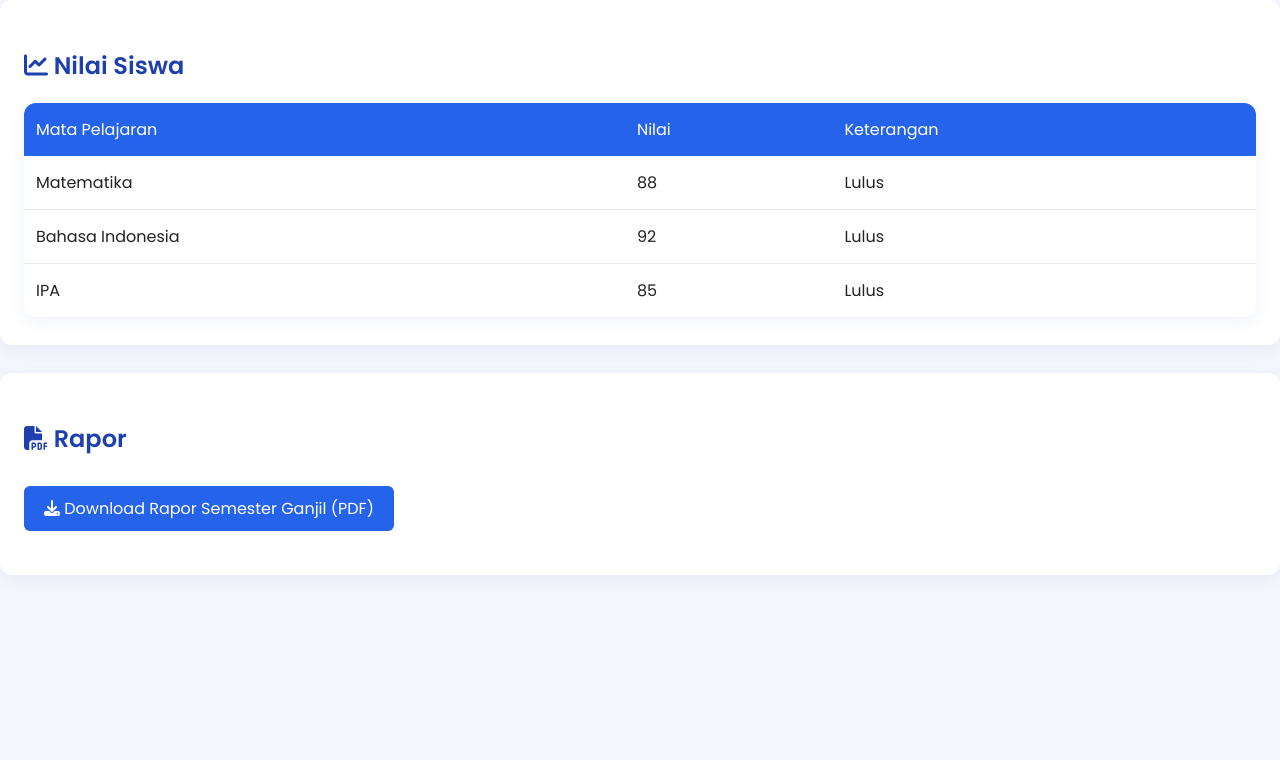
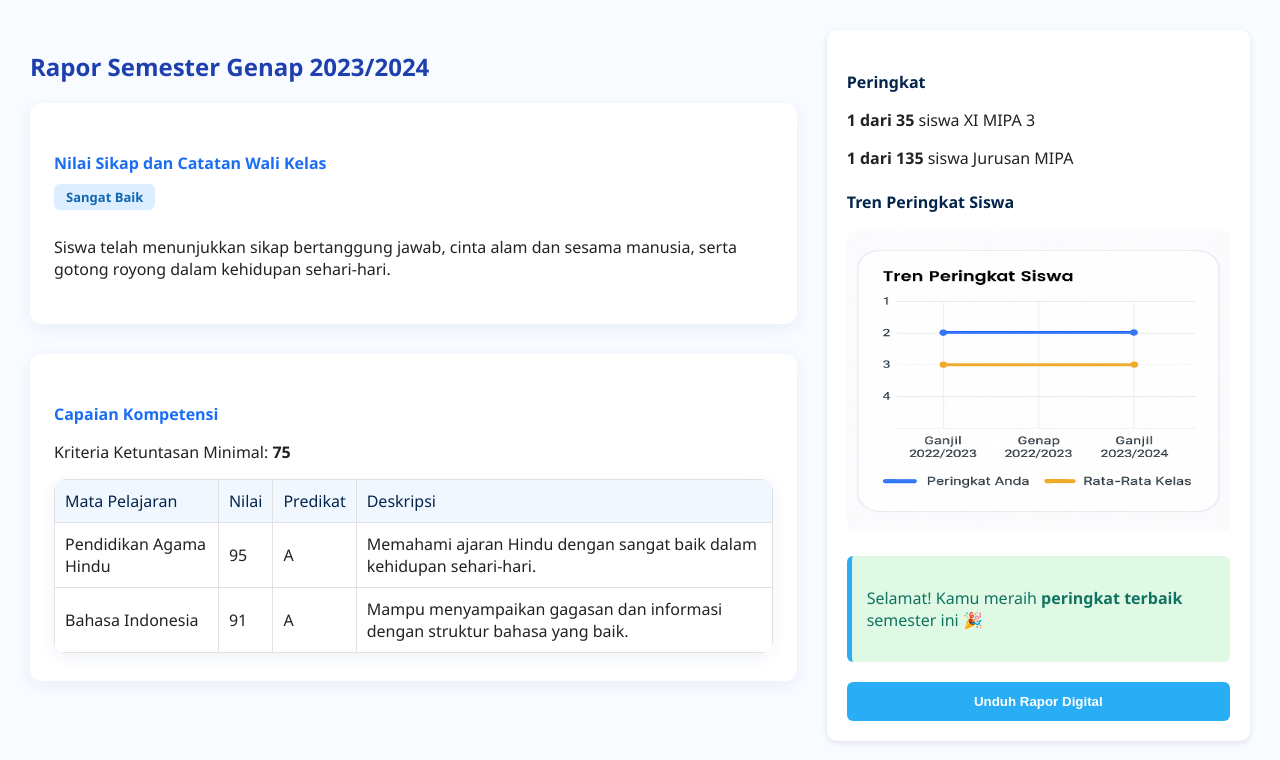
Before and after one commit to Dev-putra12/UTS_ADSI_GUI, a plain HTML site: page capaian.html in a window 1280 px wide. Drawn offline with Linux system fonts and the light colour scheme.

Commit message:
capaian akademik edit

```diff
--- a/Admin/capaian.html
+++ b/Admin/capaian.html
@@ -7,23 +7,64 @@
   <link rel="stylesheet" href="https://cdnjs.cloudflare.com/ajax/libs/font-awesome/6.4.2/css/all.min.css">
 </head>
 <body>
-  <div class="section">
-    <h2><i class="fa-solid fa-chart-line"></i> Nilai Siswa</h2>
-    <table>
+  <div class="main">
+    <h1>Capaian Akademik Siswa</h1>
+    <table class="admin-table">
       <thead>
-        <tr><th>Mata Pelajaran</th><th>Nilai</th><th>Keterangan</th></tr>
+        <tr>
+          <th>Nama</th>
+          <th>Kelas</th>
+          <th>Semester</th>
+          <th>Status</th>
+          <th>Aksi</th>
+        </tr>
       </thead>
       <tbody>
-        <tr><td>Matematika</td><td>88</td><td>Lulus</td></tr>
-        <tr><td>Bahasa Indonesia</td><td>92</td><td>Lulus</td></tr>
-        <tr><td>IPA</td><td>85</td><td>Lulus</td></tr>
+        <tr>
+          <td>Ni Kadek Dwita Putri Suastini</td>
+          <td>XI MIPA 3</td>
+          <td>Genap 2023/2024</td>
+          <td>Selesai</td>
+          <td>
+            <button class="btn-action btn-view" onclick="openModal()">View</button>
+            <button class="btn-action btn-edit">Edit</button>
+            <button class="btn-action btn-delete">Delete</button>
+          </td>
+        </tr>
+        <tr>
+          <td>Made Arya Saputra</td>
+          <td>XI MIPA 1</td>
+          <td>Genap 2023/2024</td>
+          <td>Proses</td>
+          <td>
+            <button class="btn-action btn-view">View</button>
+            <button class="btn-action btn-edit">Edit</button>
+            <button class="btn-action btn-delete">Delete</button>
+          </td>
+        </tr>
       </tbody>
     </table>
   </div>
 
-  <div class="section">
-    <h2><i class="fa-solid fa-file-pdf"></i> Rapor</h2>
-    <p><a href="#" class="btn"><i class="fa-solid fa-download"></i> Download Rapor Semester Ganjil (PDF)</a></p>
+  <div id="modalView" class="modal">
+    <div class="modal-content">
+      <span class="close" onclick="closeModal()">&times;</span>
+      <h3>Nilai Siswa</h3>
+      <div class="nilai-grid">
+        <div><h4>Tugas 1</h4><p>Nilai Awal: 90</p><p>Nilai Perbaikan: 95</p></div>
+        <div><h4>Ulangan Harian 1</h4><p>Nilai Awal: 85</p><p>Nilai Perbaikan: 88</p></div>
+        <div><h4>UTS</h4><p>Nilai Awal: 78</p><p>Nilai Perbaikan: 82</p></div>
+        <div><h4>UAS</h4><p>Nilai Awal: 88</p><p>Nilai Perbaikan: 90</p></div>
+      </div>
+    </div>
   </div>
+
+
+  <script>
+    function loadPage(page) {
+      document.location.href = page;
+    }
+  </script>
+  <script src="modal-script.js"></script>
 </body>
 </html>
--- a/capaian.html
+++ b/capaian.html
@@ -7,23 +7,67 @@
   <link rel="stylesheet" href="https://cdnjs.cloudflare.com/ajax/libs/font-awesome/6.4.2/css/all.min.css">
 </head>
 <body>
+  <div class="capaian-wrapper">
+    <div class="capaian-left">
+      <h2>Rapor Semester Genap 2023/2024</h2>
+
       <div class="section">
-    <h2><i class="fa-solid fa-chart-line"></i> Nilai Siswa</h2>
-    <table>
+        <h4>Nilai Sikap dan Catatan Wali Kelas</h4>
+        <div class="tag tag-biru">Sangat Baik</div>
+        <p>
+          Siswa telah menunjukkan sikap bertanggung jawab, cinta alam dan sesama manusia, serta gotong royong dalam kehidupan sehari-hari.
+        </p>
+      </div>
+
+      <div class="section">
+        <h4>Capaian Kompetensi</h4>
+        <p>Kriteria Ketuntasan Minimal: <strong>75</strong></p>
+        <table class="tabel-capaian">
           <thead>
-        <tr><th>Mata Pelajaran</th><th>Nilai</th><th>Keterangan</th></tr>
+            <tr>
+              <th>Mata Pelajaran</th>
+              <th>Nilai</th>
+              <th>Predikat</th>
+              <th>Deskripsi</th>
+            </tr>
           </thead>
           <tbody>
-        <tr><td>Matematika</td><td>88</td><td>Lulus</td></tr>
-        <tr><td>Bahasa Indonesia</td><td>92</td><td>Lulus</td></tr>
-        <tr><td>IPA</td><td>85</td><td>Lulus</td></tr>
+            <tr>
+              <td>Pendidikan Agama Hindu</td>
+              <td>95</td>
+              <td>A</td>
+              <td>Memahami ajaran Hindu dengan sangat baik dalam kehidupan sehari-hari.</td>
+            </tr>
+            <tr>
+              <td>Bahasa Indonesia</td>
+              <td>91</td>
+              <td>A</td>
+              <td>Mampu menyampaikan gagasan dan informasi dengan struktur bahasa yang baik.</td>
+            </tr>
           </tbody>
         </table>
       </div>
+    </div>
 
-  <div class="section">
-    <h2><i class="fa-solid fa-file-pdf"></i> Rapor</h2>
-    <p><a href="#" class="btn"><i class="fa-solid fa-download"></i> Download Rapor Semester Ganjil (PDF)</a></p>
+    <div class="capaian-right">
+      <div class="peringkat">
+        <h4>Peringkat</h4>
+        <p><strong>1 dari 35</strong> siswa XI MIPA 3</p>
+        <p><strong>1 dari 135</strong> siswa Jurusan MIPA</p>
       </div>
+
+      <div class="tren-peringkat">
+        <h4>Tren Peringkat Siswa</h4>
+        <img src="assets/grafik-placeholder.png" alt="Grafik Tren Peringkat"/>
+      </div>
+
+      <div class="info-box">
+        <p>Selamat! Kamu meraih <strong>peringkat terbaik</strong> semester ini 🎉</p>
+      </div>
+
+      <button class="btn-rapor">Unduh Rapor Digital</button>
+    </div>
+  </div>
+
 </body>
 </html>
--- a/style.css
+++ b/style.css
@@ -201,3 +201,105 @@ a:hover, .btn:hover {
     padding: 8px;
   }
 }
+
+/* capaian.html */
+.capaian-wrapper {
+  display: flex;
+  flex-wrap: wrap;
+  gap: 30px;
+  padding: 30px;
+  background: #f8fbff;
+  font-family: 'Segoe UI', sans-serif;
+}
+
+.capaian-left {
+  flex: 2;
+}
+
+.capaian-right {
+  flex: 1;
+  background: #ffffff;
+  border-radius: 10px;
+  padding: 20px;
+  box-shadow: 0 2px 6px rgba(0,0,0,0.1);
+}
+
+.section {
+  margin-bottom: 30px;
+}
+
+.section h4 {
+  margin-bottom: 10px;
+  color: #1b6ef3;
+}
+
+.tag {
+  display: inline-block;
+  padding: 4px 12px;
+  border-radius: 6px;
+  font-weight: bold;
+  font-size: 13px;
+  margin-bottom: 10px;
+}
+
+.tag-biru {
+  background: #dceeff;
+  color: #1167b1;
+}
+
+.tabel-capaian {
+  width: 100%;
+  border-collapse: collapse;
+  margin-top: 10px;
+}
+
+.tabel-capaian th,
+.tabel-capaian td {
+  padding: 10px;
+  border: 1px solid #e1e1e1;
+  text-align: left;
+}
+
+.tabel-capaian th {
+  background-color: #f1f7ff;
+  color: #03254c;
+}
+
+.peringkat h4,
+.tren-peringkat h4 {
+  margin-bottom: 8px;
+  color: #03254c;
+}
+
+.tren-peringkat img {
+  width: 100%;
+  border-radius: 8px;
+  margin-top: 10px;
+  height: 300px;
+}
+
+.info-box {
+  margin-top: 20px;
+  background: #dff9e4;
+  padding: 15px;
+  border-left: 5px solid #29adf4;
+  border-radius: 6px;
+  color: #107361;
+}
+
+.btn-rapor {
+  margin-top: 20px;
+  background-color: #29adf4;
+  border: none;
+  color: white;
+  padding: 12px 20px;
+  width: 100%;
+  font-weight: bold;
+  border-radius: 6px;
+  cursor: pointer;
+  transition: 0.3s ease;
+}
+
+.btn-rapor:hover {
+  background-color: #1a96e1;
+}
```
Also changed, not shown: Admin/index.html (+10 -0 lines), Admin/modal-fragment.html (added, +14 -0 lines), Admin/modal-script.js (added, +14 -0 lines), Admin/modal-style.css (added, +44 -0 lines), Admin/style.css (+74 -0 lines), assets/button-placeholder.png (added), assets/grafik-placeholder.png (added). Lines whose indentation alone changed are shown as unchanged.
